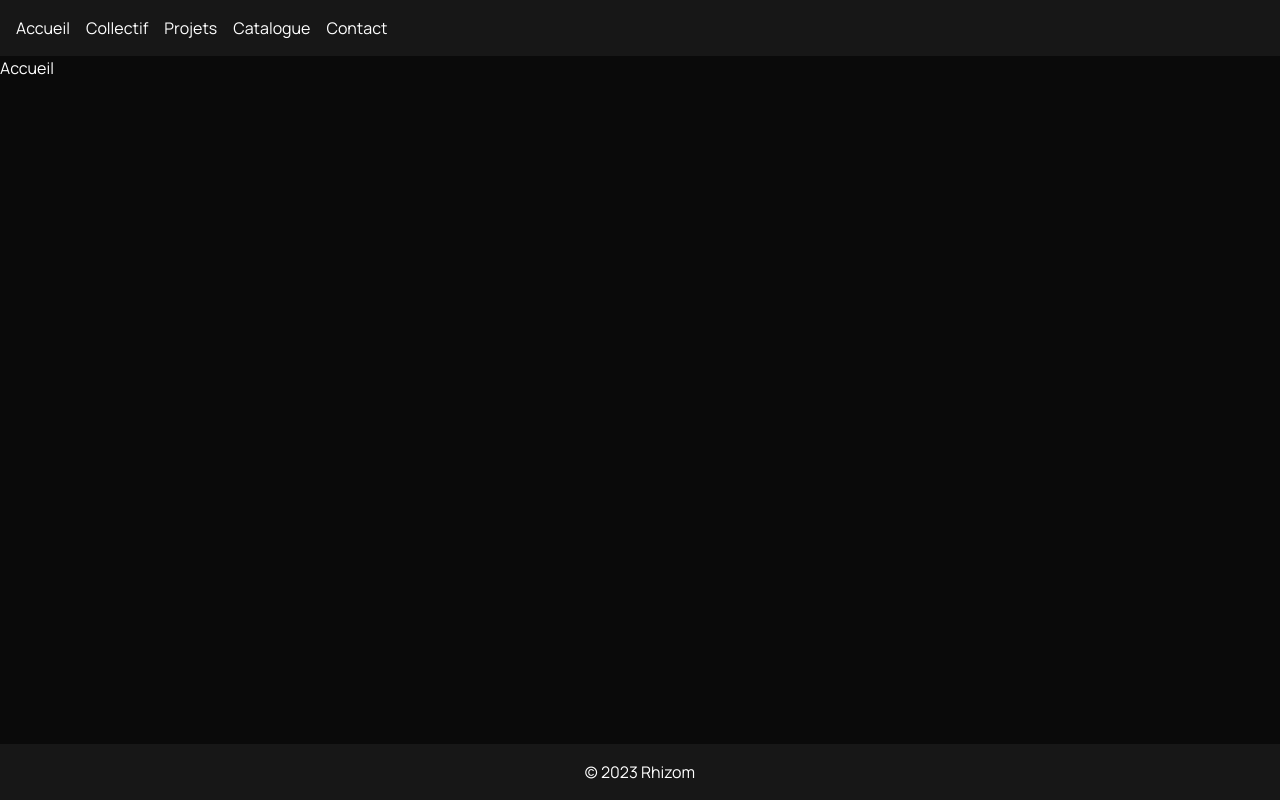
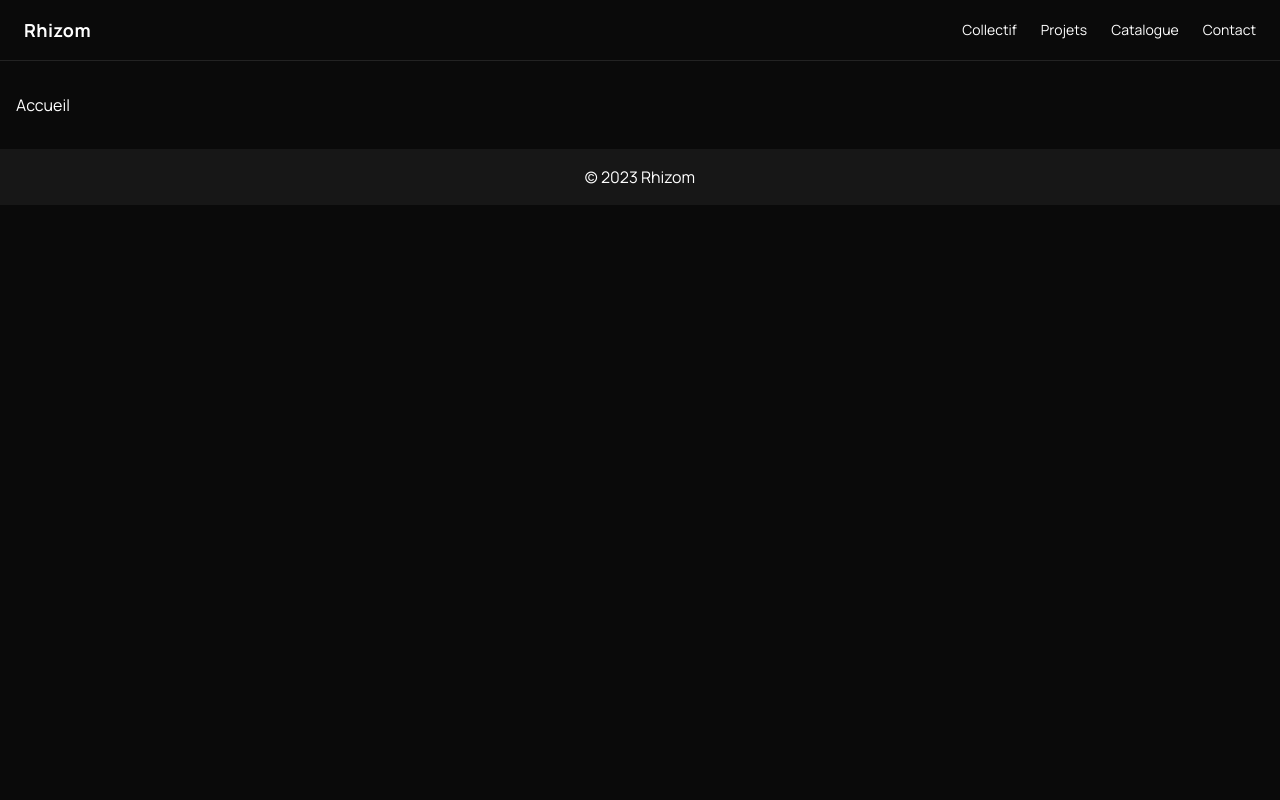
Before and after one commit to aachbaro/site_studio_rhizom, a Vue app in the folder studio-rhizom/: page / in a window 1280 px wide. Built offline with nearby package versions, Linux system fonts and the light colour scheme.

Commit message:
Implement contemporary navbar

```diff
--- a/studio-rhizom/src/components/NavBar.vue
+++ b/studio-rhizom/src/components/NavBar.vue
@@ -1,23 +1,30 @@
 <template>
-  <nav class="p-4 bg-neutral-900">
-    <ul class="flex space-x-4">
-      <li><RouterLink to="/">Accueil</RouterLink></li>
-      <li><RouterLink to="/collectif">Collectif</RouterLink></li>
-      <li><RouterLink to="/projets">Projets</RouterLink></li>
-      <li><RouterLink to="/catalogue">Catalogue</RouterLink></li>
-      <li><RouterLink to="/contact">Contact</RouterLink></li>
-    </ul>
-  </nav>
+  <header class="w-full px-6 py-4 flex justify-between items-center border-b border-white/10">
+    <router-link to="/" class="text-lg font-semibold tracking-wide hover:opacity-80 transition">
+      Rhizom
+    </router-link>
+
+    <nav class="hidden md:flex gap-6 text-sm">
+      <router-link
+        v-for="link in links"
+        :key="link.path"
+        :to="link.path"
+        class="hover:opacity-80 transition"
+        active-class="text-primary"
+      >
+        {{ link.name }}
+      </router-link>
+    </nav>
+
+    <!-- Mobile menu (à venir si besoin) -->
+  </header>
 </template>
 
-<script>
-import { RouterLink } from 'vue-router'
-
-export default {
-  name: 'NavBar',
-  components: { RouterLink }
-}
+<script setup>
+const links = [
+  { name: 'Collectif', path: '/collectif' },
+  { name: 'Projets', path: '/projets' },
+  { name: 'Catalogue', path: '/catalogue' },
+  { name: 'Contact', path: '/contact' }
+]
 </script>
-
-<style scoped>
-</style>
--- a/studio-rhizom/src/layouts/DefaultLayout.vue
+++ b/studio-rhizom/src/layouts/DefaultLayout.vue
@@ -1,22 +1,14 @@
 <template>
-  <div class="min-h-screen font-sans bg-neutral-950 text-white flex flex-col">
+  <div class="min-h-screen bg-background text-foreground font-sans">
     <NavBar />
-    <main class="flex-1">
+    <main class="px-4 py-8">
       <slot />
     </main>
     <Footer />
   </div>
 </template>
 
-<script>
+<script setup>
 import NavBar from '../components/NavBar.vue'
 import Footer from '../components/Footer.vue'
-
-export default {
-  name: 'DefaultLayout',
-  components: { NavBar, Footer }
-}
 </script>
-
-<style scoped>
-</style>
```
